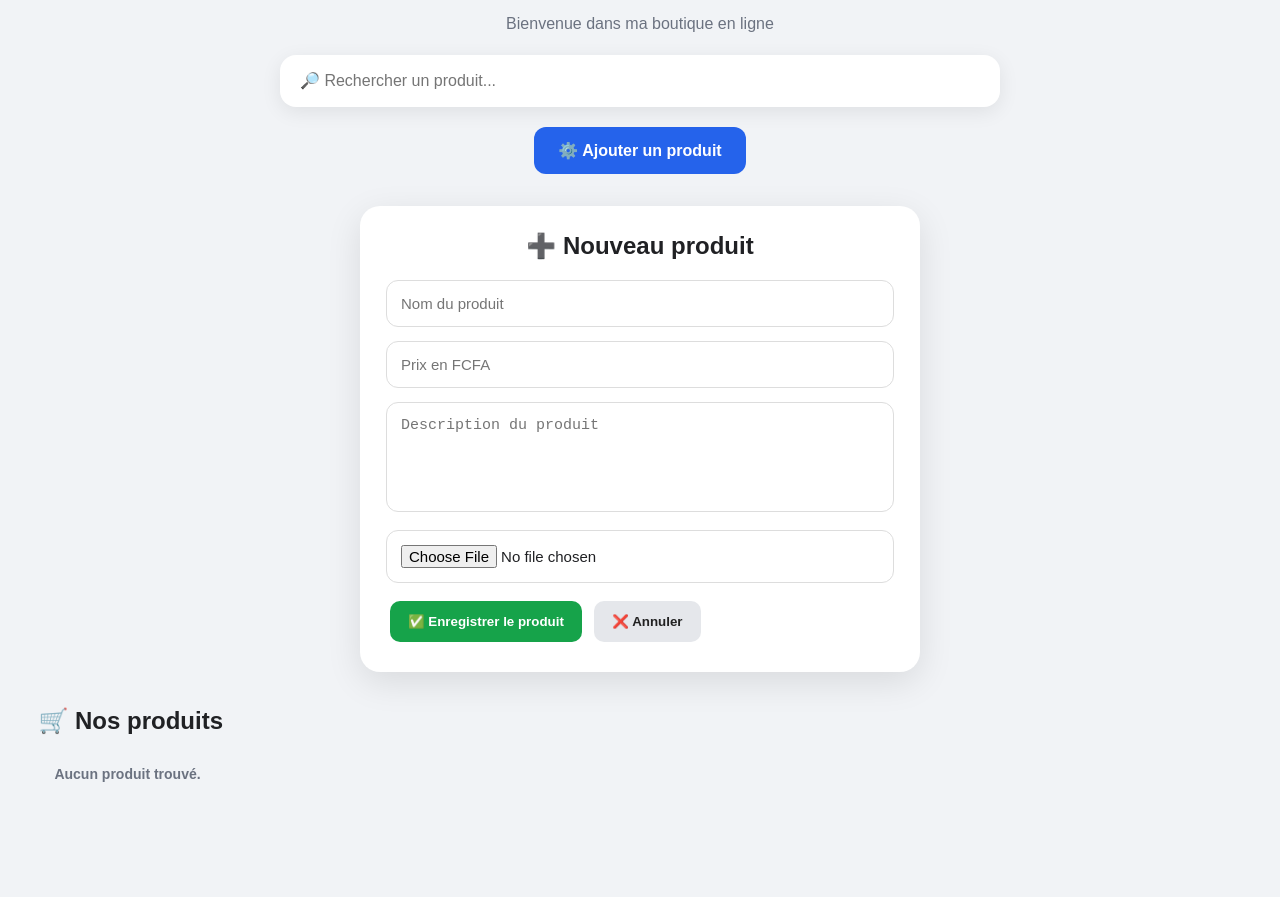
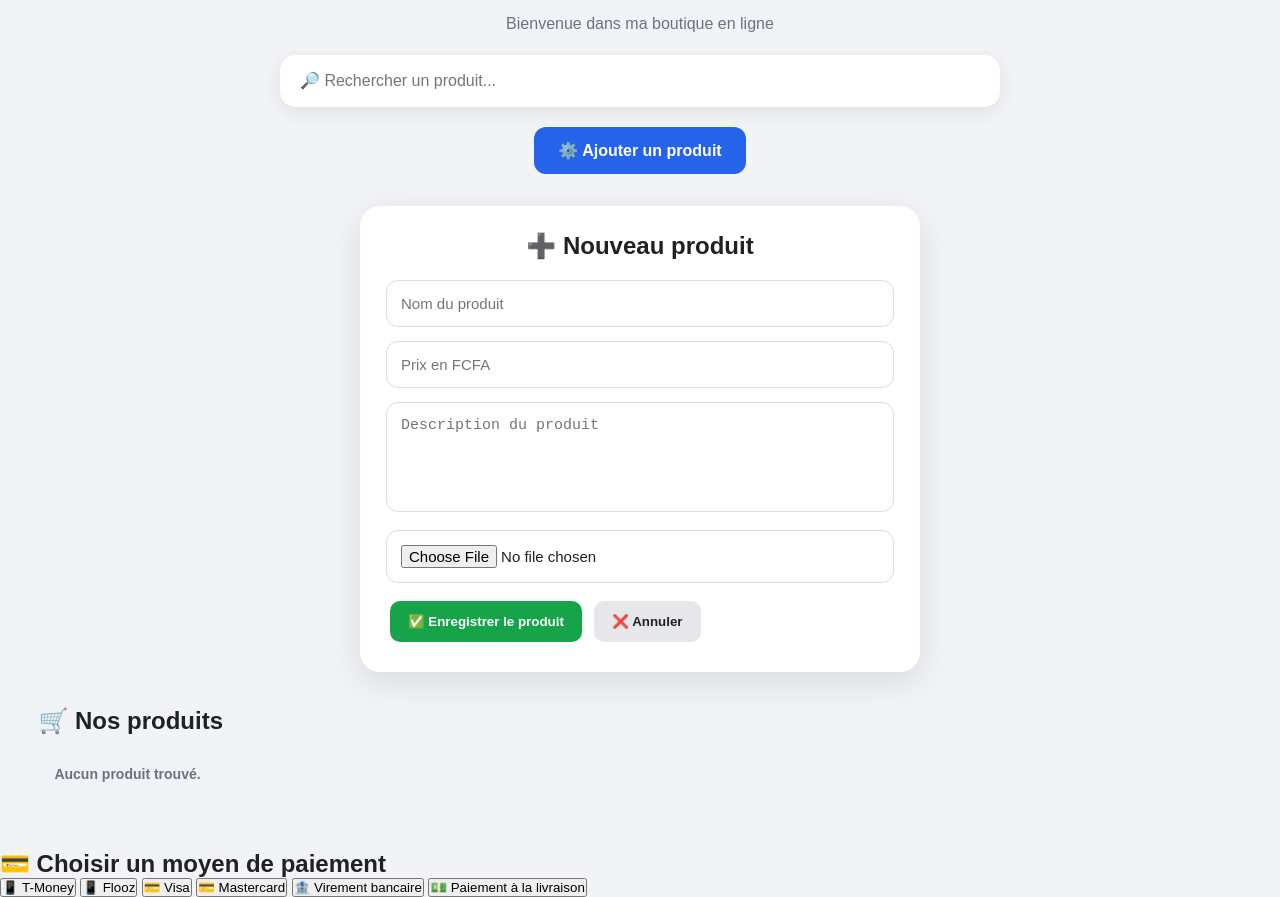
Before and after one commit to florentfbedenou-debug/boutique, a plain HTML site: page index.html in a window 1280 px wide. Shown: the part 97-994 px from the top of the page. Before the commit the page ends 947 px from the top, so only its background shows below. Drawn offline with Linux system fonts and the light colour scheme.

Commit message:
Add payment options to index.html
Added payment options section with buttons for various payment methods.

```diff
--- a/index.html
+++ b/index.html
@@ -69,6 +69,33 @@
     <h2>🛒 Nos produits</h2>
 
     <div id="liste-produits"></div>
+    <div id="paiement" class="paiement">
+    <h2>💳 Choisir un moyen de paiement</h2>
+
+    <button class="moyen-paiement" data-paiement="tmoney">
+        📱 T-Money
+    </button>
+
+    <button class="moyen-paiement" data-paiement="flooz">
+        📱 Flooz
+    </button>
+
+    <button class="moyen-paiement" data-paiement="visa">
+        💳 Visa
+    </button>
+
+    <button class="moyen-paiement" data-paiement="mastercard">
+        💳 Mastercard
+    </button>
+
+    <button class="moyen-paiement" data-paiement="virement">
+        🏦 Virement bancaire
+    </button>
+
+    <button class="moyen-paiement" data-paiement="livraison">
+        💵 Paiement à la livraison
+    </button>
+</div>
 
     <script src="script.js"></script>
 
```
